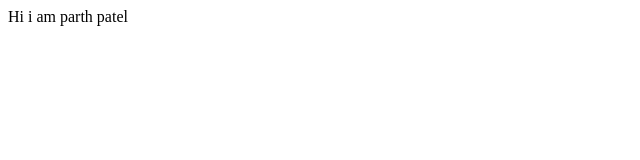
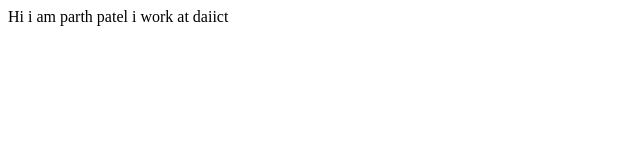
Before and after one commit to parthpateljnv/parthpatel-portfoliosite, a plain HTML site: page index.html in a window 1280 px wide. Shown: the whole page, without its empty margins (0-640 px from the left). Drawn offline with Linux system fonts and the light colour scheme.

Commit message:
Update index.html

```diff
--- a/index.html
+++ b/index.html
@@ -8,5 +8,6 @@
 </head>
 <body>
     Hi i am parth patel
+    i work at daiict
 </body>
 </html>
```
